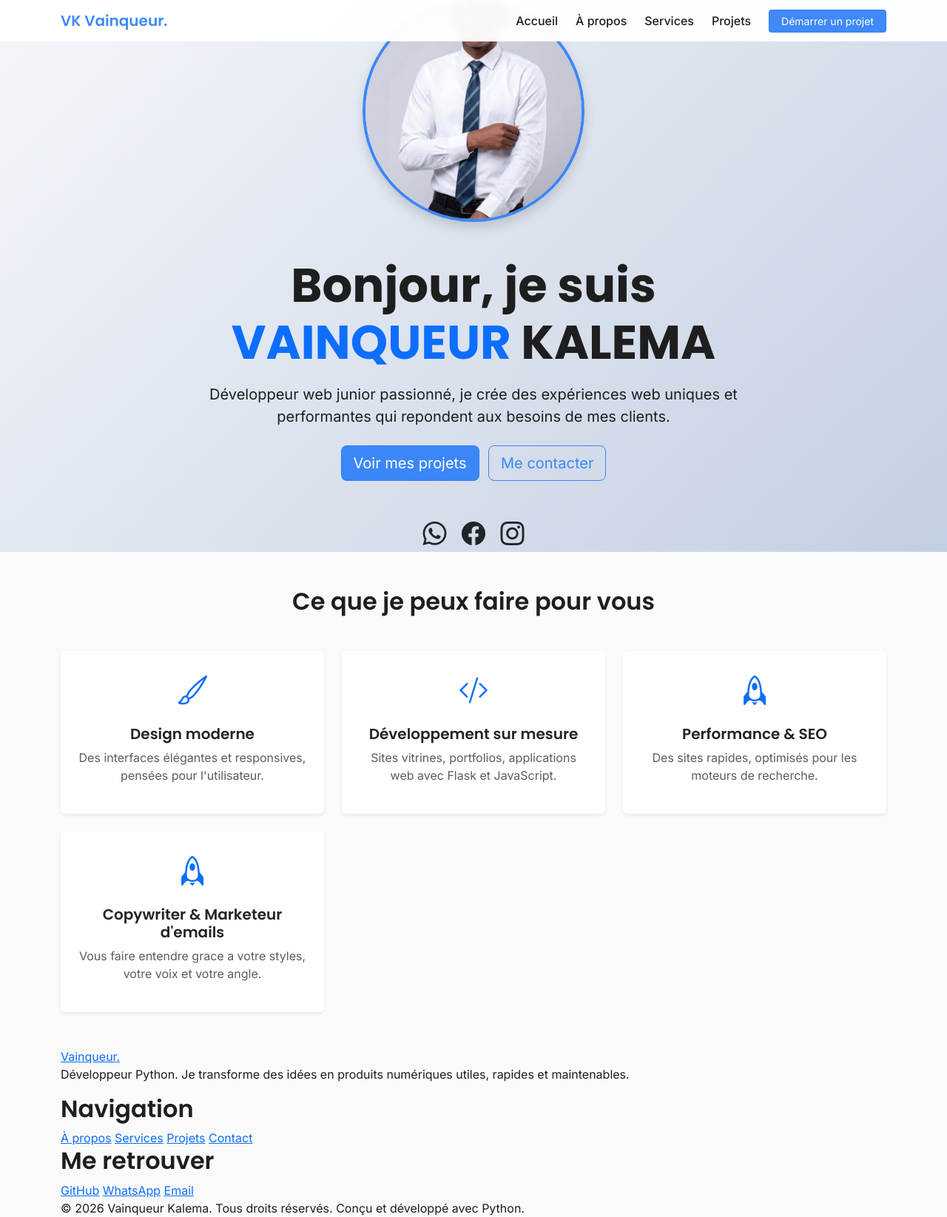
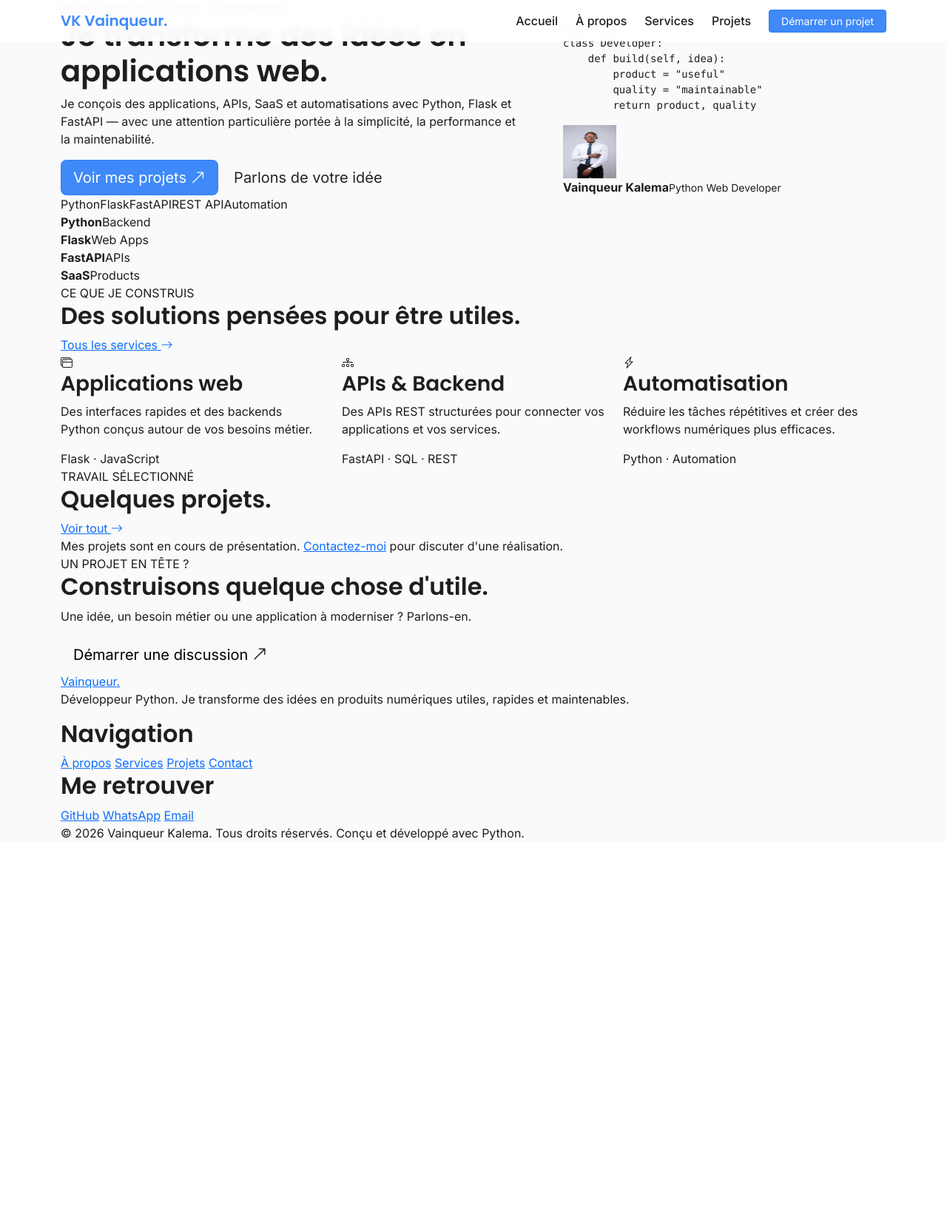
Before and after one commit to vainqueur05/personal-portofolio, a Flask app: template templates/index.html in a window 1280 px wide. Shown: the whole page at 74% size. After the commit the page ends 1136 px from the top, so only its background shows below. Run offline with Flask 3, Linux system fonts and the light colour scheme; the template is opened without the code that fills it, so the values that code supplies are empty; some libraries are stand-ins or nearby versions.

Commit message:
feat: redesign homepage as premium developer landing page

```diff
--- a/templates/index.html
+++ b/templates/index.html
@@ -1,71 +1,82 @@
 {% extends 'base.html' %}
 
-{% block title %}{{ g.translations['nav_accueil'] }} - Mon Portfolio{% endblock %}
+{% block title %}Vainqueur Kalema — Développeur Python & Web{% endblock %}
 
 {% block content %}
-<section class="hero d-flex align-items-center" style="min-height: 90vh; background: linear-gradient(135deg, #f5f7fa 0%, #c3cfe2 100%);">
-<div class="container text-center">
-<div class="row justify-content-center">
-<div class="col-lg-8">
-<img src="{{ url_for('static', filename='images/avatar.jpg') }}"
-                     alt="Photo de profil"
-                     class="rounded-circle img-fluid mb-5 shadow"
-                     style="width: 300px; height: 300px; object-fit: cover; border: 4px solid var(--primary-color);">
-
-<h1 class="display-3 fw-bold animate__animated animate__fadeInDown">
-                    {{ g.translations['accueil_titre'] }} Bonjour, je suis <span class="text-primary">VAINQUEUR</span>  KALEMA
-</h1>
-<p class="lead mt-3 animate__animated animate__fadeInUp" style="animation-delay: 0.3s;">
-                    {{ g.translations['accueil_sous_titre'] }}
-</p>
-<div class="mt-4 animate__animated animate__fadeInUp" style="animation-delay: 0.6s;">
-<a href="{{ url_for('projects') }}" class="btn btn-primary btn-lg me-2">{{ g.translations['accueil_btn_projets'] }}</a>
-<a href="{{ url_for('contact') }}" class="btn btn-outline-secondary btn-lg">{{ g.translations['accueil_btn_contact'] }}</a>
+<section class="hero-section">
+    <div class="hero-glow hero-glow-one"></div>
+    <div class="hero-glow hero-glow-two"></div>
+    <div class="container position-relative">
+        <div class="row align-items-center g-5">
+            <div class="col-lg-7">
+                <div class="eyebrow"><span></span> DÉVELOPPEUR PYTHON · LUBUMBASHI</div>
+                <h1>Je transforme des <span class="gradient-text">idées</span> en applications web.</h1>
+                <p class="hero-copy">Je conçois des applications, APIs, SaaS et automatisations avec Python, Flask et FastAPI — avec une attention particulière portée à la simplicité, la performance et la maintenabilité.</p>
+                <div class="hero-actions">
+                    <a href="{{ url_for('projects') }}" class="btn btn-primary btn-lg">Voir mes projets <i class="bi bi-arrow-up-right"></i></a>
+                    <a href="{{ url_for('contact') }}" class="btn btn-ghost btn-lg">Parlons de votre idée</a>
                 </div>
-<div class="mt-5 social-hero">
-<a href="https://wa.me/221XXXXXXX" target="_blank" class="text-dark me-3"><i class="bi bi-whatsapp fs-2"></i></a>
-<a href="https://facebook.com/tonprofil" target="_blank" class="text-dark me-3"><i class="bi bi-facebook fs-2"></i></a>
-<a href="https://instagram.com/tonprofil" target="_blank" class="text-dark"><i class="bi bi-instagram fs-2"></i></a>
+                <div class="tech-strip" aria-label="Technologies principales">
+                    <span>Python</span><span>Flask</span><span>FastAPI</span><span>REST API</span><span>Automation</span>
+                </div>
+            </div>
+            <div class="col-lg-5">
+                <div class="hero-visual">
+                    <div class="code-window">
+                        <div class="window-bar"><span></span><span></span><span></span><small>portfolio.py</small></div>
+                        <pre><code><span class="code-keyword">class</span> <span class="code-name">Developer</span>:
+    <span class="code-keyword">def</span> <span class="code-name">build</span>(self, idea):
+        product = <span class="code-string">"useful"</span>
+        quality = <span class="code-string">"maintainable"</span>
+        <span class="code-keyword">return</span> product, quality</code></pre>
+                    </div>
+                    <div class="profile-card">
+                        <img src="{{ url_for('static', filename='images/avatar.jpg') }}" alt="Portrait de Vainqueur Kalema" width="72" height="72">
+                        <div><strong>Vainqueur Kalema</strong><small>Python Web Developer</small></div>
+                        <span class="status-dot" aria-label="Disponible"></span>
+                    </div>
                 </div>
             </div>
         </div>
     </div>
 </section>
 
-<section class="py-5">
+<section class="stats-section">
     <div class="container">
-<h2 class="text-center mb-5">{{ g.translations['accueil_services_titre'] }}</h2>
-<div class="row g-4">
-<div class="col-md-4">
-<div class="card h-100 text-center p-4 shadow-sm border-0">
-<i class="bi bi-brush fs-1 text-primary"></i>
-<h5 class="mt-3">{{ g.translations['accueil_service1_titre'] }}</h5>
-<p class="text-muted">{{ g.translations['accueil_service1_desc'] }}</p>
-</div>
-</div>
-<div class="col-md-4">
-<div class="card h-100 text-center p-4 shadow-sm border-0">
-<i class="bi bi-code-slash fs-1 text-primary"></i>
-<h5 class="mt-3">{{ g.translations['accueil_service2_titre'] }}</h5>
-<p class="text-muted">{{ g.translations['accueil_service2_desc'] }}</p>
-</div>
-</div>
-<div class="col-md-4">
-<div class="card h-100 text-center p-4 shadow-sm border-0">
-<i class="bi bi-rocket fs-1 text-primary"></i>
-<h5 class="mt-3">{{ g.translations['accueil_service3_titre'] }}</h5>
-<p class="text-muted">{{ g.translations['accueil_service3_desc'] }}</p>
-</div>
-</div>
-
-<div class="col-md-4">
-<div class="card h-100 text-center p-4 shadow-sm border-0">
-<i class="bi bi-rocket fs-1 text-primary"></i>
-<h5 class="mt-3">Copywriter & Marketeur d'emails</h5>
-<p class="text-muted">Vous faire entendre grace a votre styles, votre voix et votre angle.</p>
-</div>
-</div>
+        <div class="stats-grid">
+            <div><strong>Python</strong><span>Backend</span></div>
+            <div><strong>Flask</strong><span>Web Apps</span></div>
+            <div><strong>FastAPI</strong><span>APIs</span></div>
+            <div><strong>SaaS</strong><span>Products</span></div>
         </div>
     </div>
 </section>
+
+<section class="section-space">
+    <div class="container">
+        <div class="section-heading"><div><span class="section-kicker">CE QUE JE CONSTRUIS</span><h2>Des solutions pensées pour être utiles.</h2></div><a href="{{ url_for('services') }}" class="text-link">Tous les services <i class="bi bi-arrow-right"></i></a></div>
+        <div class="row g-4">
+            <div class="col-md-4"><article class="feature-card"><div class="feature-icon"><i class="bi bi-window-stack"></i></div><h3>Applications web</h3><p>Des interfaces rapides et des backends Python conçus autour de vos besoins métier.</p><span>Flask · JavaScript</span></article></div>
+            <div class="col-md-4"><article class="feature-card"><div class="feature-icon"><i class="bi bi-diagram-3"></i></div><h3>APIs & Backend</h3><p>Des APIs REST structurées pour connecter vos applications et vos services.</p><span>FastAPI · SQL · REST</span></article></div>
+            <div class="col-md-4"><article class="feature-card"><div class="feature-icon"><i class="bi bi-lightning-charge"></i></div><h3>Automatisation</h3><p>Réduire les tâches répétitives et créer des workflows numériques plus efficaces.</p><span>Python · Automation</span></article></div>
+        </div>
+    </div>
+</section>
+
+<section class="section-space projects-preview">
+    <div class="container">
+        <div class="section-heading"><div><span class="section-kicker">TRAVAIL SÉLECTIONNÉ</span><h2>Quelques projets.</h2></div><a href="{{ url_for('projects') }}" class="text-link">Voir tout <i class="bi bi-arrow-right"></i></a></div>
+        <div class="row g-4">
+            {% for project in projects[:3] if projects is defined %}
+            <div class="col-md-4"><a class="project-mini" href="{{ url_for('project_detail', project_id=project.id) }}"><img src="{{ url_for('static', filename='images/projects/' + project.image) }}" alt="{{ project.titre }}" loading="lazy"><div><small>{{ project.type }}</small><h3>{{ project.titre }}</h3><i class="bi bi-arrow-up-right"></i></div></a></div>
+            {% else %}
+            <div class="col-12"><div class="empty-state">Mes projets sont en cours de présentation. <a href="{{ url_for('contact') }}">Contactez-moi</a> pour discuter d'une réalisation.</div></div>
+            {% endfor %}
+        </div>
+    </div>
+</section>
+
+<section class="cta-section">
+    <div class="container"><div class="cta-box"><span class="section-kicker">UN PROJET EN TÊTE ?</span><h2>Construisons quelque chose d'utile.</h2><p>Une idée, un besoin métier ou une application à moderniser ? Parlons-en.</p><a href="{{ url_for('contact') }}" class="btn btn-light btn-lg">Démarrer une discussion <i class="bi bi-arrow-up-right"></i></a></div></div>
+</section>
 {% endblock %}
```
Lines whose indentation alone changed are shown as unchanged.
